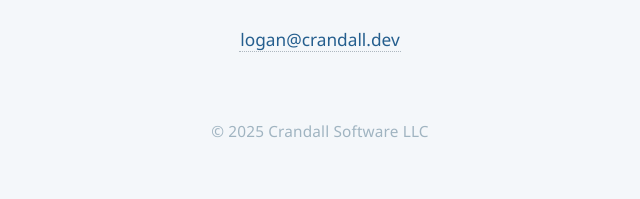
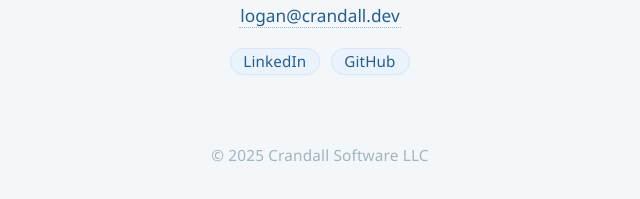
Before and after one commit to link00000000/crandall.dev, a plain HTML site: page index.html in a window 1280 px wide. Shown: the part 387-586 px from the top of the page, without its empty margins (320-960 px from the left). Drawn offline with Linux system fonts and the light colour scheme.

Commit message:
Add links section with LinkedIn and GitHub links

```diff
--- a/index.html
+++ b/index.html
@@ -41,7 +41,7 @@
     }
     .email {
       font-size: 1.08rem;
-      margin-bottom: 1.8em;
+      margin-bottom: 1.2em;
       font-weight: 500;
     }
     .email a {
@@ -55,6 +55,38 @@
     .email a:focus {
       border-bottom: 1px solid #245e8e;
     }
+    .links {
+      margin-top: 1.2em;
+      margin-bottom: 2em;
+      display: flex;
+      flex-direction: row;
+      justify-content: center;
+      gap: 0.7em;
+    }
+    .chip-link {
+      display: inline-block;
+      padding: 0.18em 0.85em 0.16em 0.78em;
+      border-radius: 14px;
+      background: #eaf2fb;
+      color: #245e8e;
+      font-size: 0.95rem;
+      font-weight: 500;
+      box-shadow: 0 1px 4px #b3c7e614;
+      text-decoration: none;
+      border: 1px solid #d7e5f6;
+      transition: background 0.15s, color 0.15s, box-shadow 0.15s, border-color 0.15s;
+      cursor: pointer;
+      letter-spacing: 0.01em;
+    }
+    .chip-link:hover,
+    .chip-link:focus {
+      background: #f5fafd;
+      color: #18426d;
+      box-shadow: 0 2px 8px #bddcf718;
+      border-color: #b5cfea;
+      text-decoration: none;
+      outline: none;
+    }
     .footer {
       font-size: 0.96rem;
       color: #a0b4c1;
@@ -63,10 +95,11 @@
       text-align: center;
       user-select: none;
     }
-
     @media (max-width: 570px) {
       h1 { font-size: 1.45rem; }
-      p, .email, .footer { font-size: 1rem; }
+      p, .email, .footer, .links .chip-link { font-size: 0.96rem; }
+      .links { gap: 0.48em; }
+      .chip-link { padding: 0.14em 0.66em 0.14em 0.66em; }
     }
   </style>
 </head>
@@ -79,6 +112,10 @@
     <div class="email">
       <a href="mailto:logan@crandall.dev">logan@crandall.dev</a>
     </div>
+    <div class="links">
+      <a class="chip-link" href="https://www.linkedin.com/in/logan-crandall" target="_blank" rel="noopener">LinkedIn</a>
+      <a class="chip-link" href="https://github.com/link00000000" target="_blank" rel="noopener">GitHub</a>
+    </div>
   </main>
   <div class="footer">&copy; 2025 Crandall Software LLC</div>
 </body>
```
